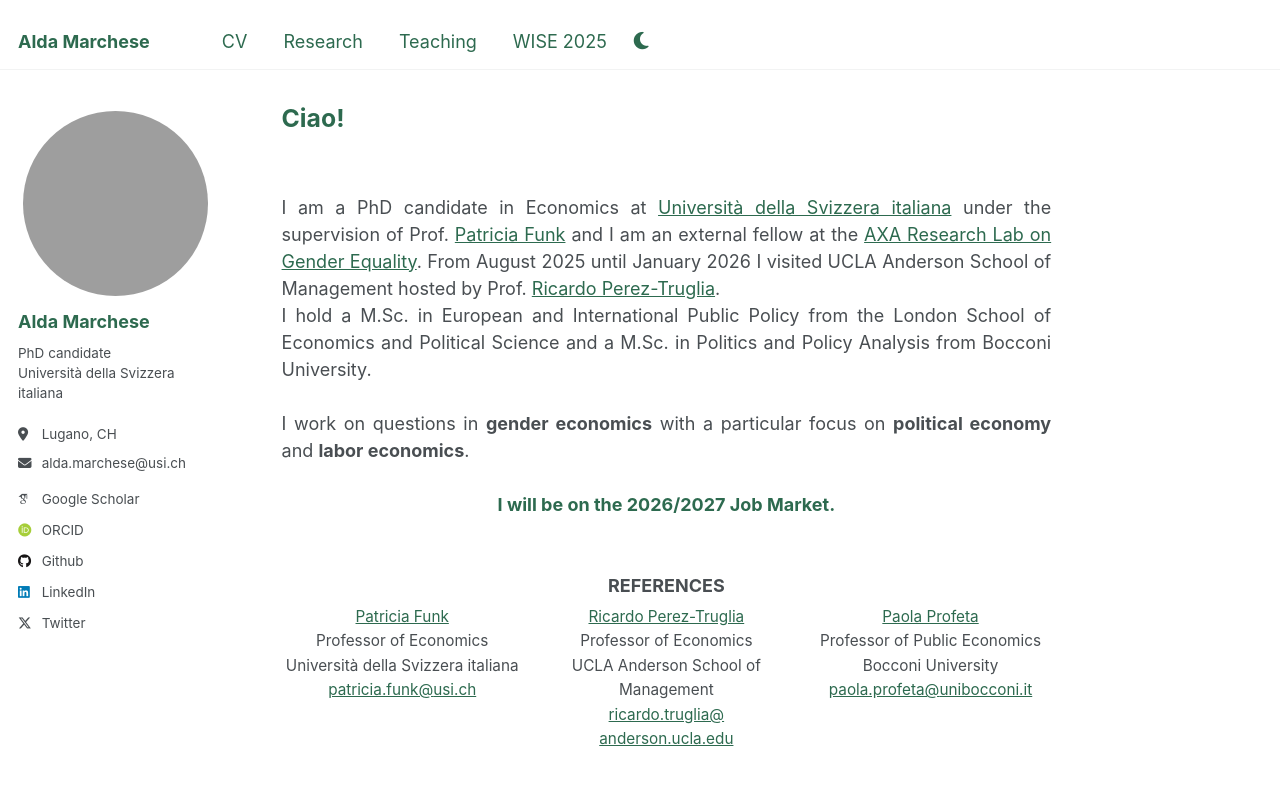
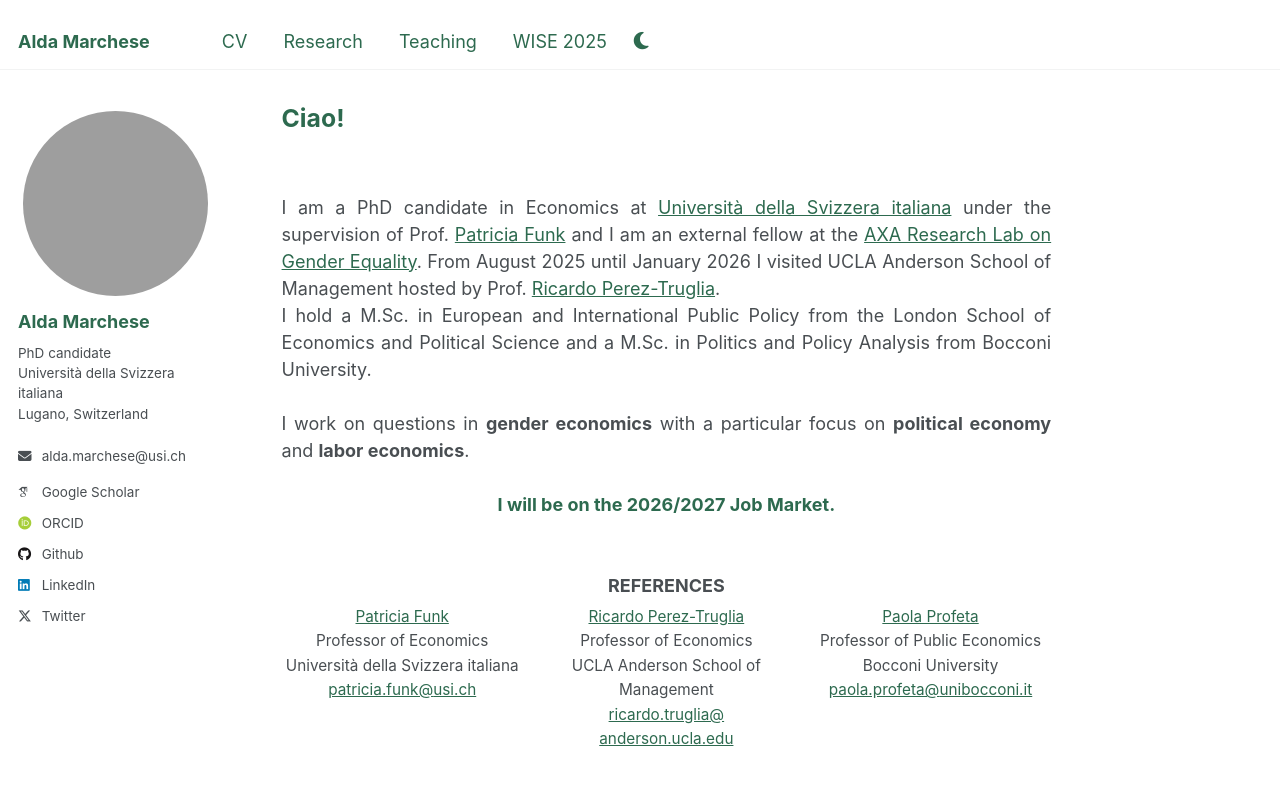
Before and after one commit to aldamarchese/aldamarchese.github.io, a Jekyll site: the page built from _pages/about.md, in a window 1280 px wide and 977 px high. Shown: the top 785 px of the window. Built offline with Jekyll 4.4.1, drawn with Linux system fonts in a browser that asks for light colours; some web fonts are replaced.

Commit message:
Show Lugano, Switzerland under the university in the sidebar
Co-Authored-By: Claude Opus 5 <noreply@anthropic.com>

```diff
--- a/_config.yml
+++ b/_config.yml
@@ -24,8 +24,8 @@ author:
   avatar           : "AldaMarchese.jpg"
   name             : "Alda Marchese"
   pronouns         : # example: "she/her"
-  bio              : "PhD candidate<br>Università della Svizzera italiana"
-  location         : "Lugano, CH"
+  bio              : "PhD candidate<br>Università della Svizzera italiana<br>Lugano, Switzerland"
+  location         :
   employer         :
   uri              :
   email            : "alda.marchese@usi.ch"
```
